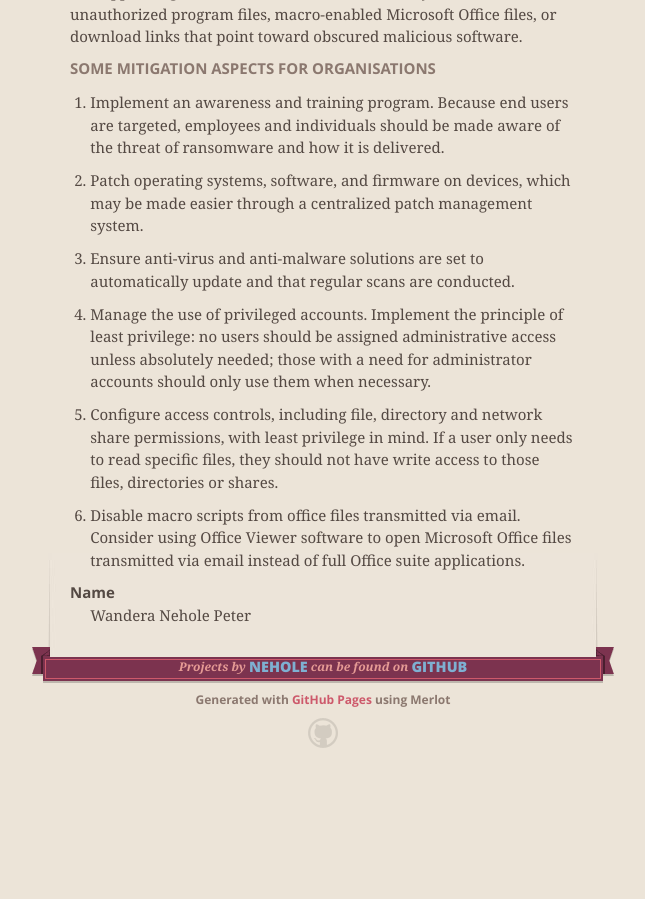
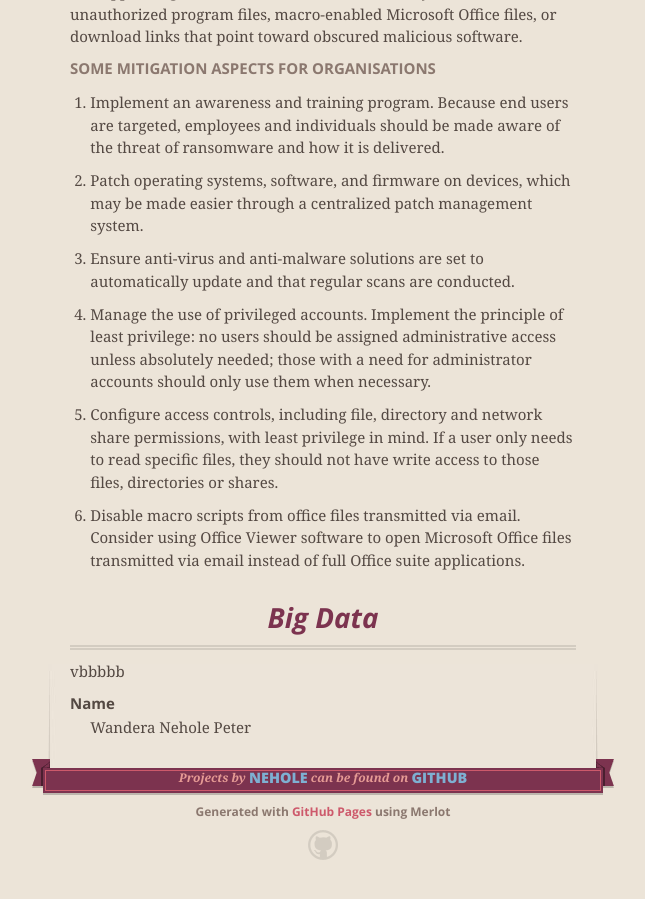
Before and after one commit to nehole/nehole.github.io, a Jekyll site: the page built from index.md, in a window 1280 px wide and 900 px high, scrolled down 1343 px. Shown: the whole window, without its empty margins (317-962 px from the left). Built offline with Jekyll 4.4.1, drawn with Linux system fonts in a browser that asks for light colours; nearby versions of some CDN libraries; our own code applies the rules of GitHub Pages for plain Markdown files; before the commit the page ends 2131 px from its top, so only the background shows below that.

Commit message:
Update index.md

```diff
--- a/index.md
+++ b/index.md
@@ -45,9 +45,9 @@ Though hackers have been known to leverage unpatched vulnerabilities in software
 ###### [](#header-6)
 
 
+<h1>Big Data</h1>
 
-
-
+vbbbbb
 
 
 <dl>
```
